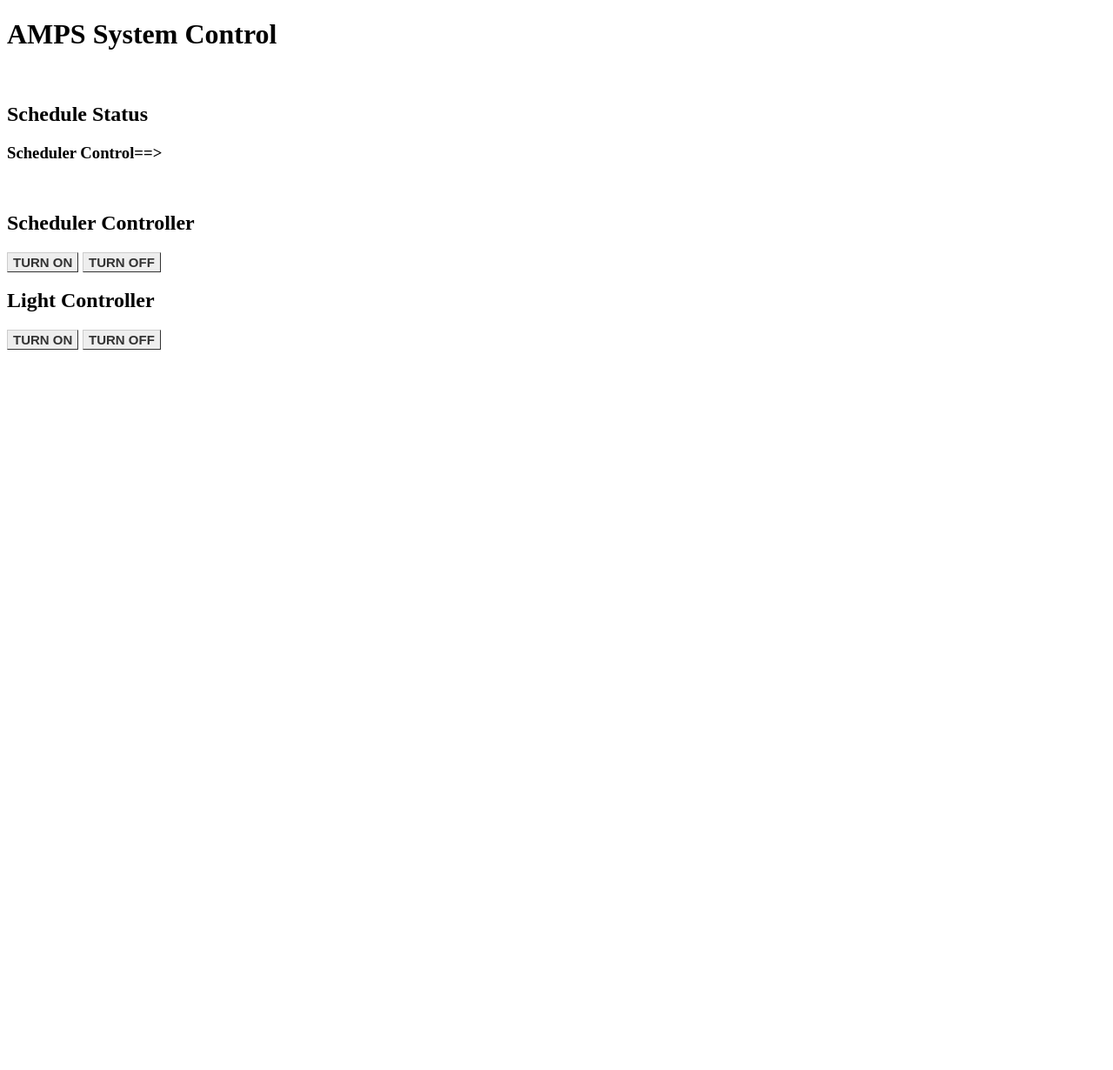
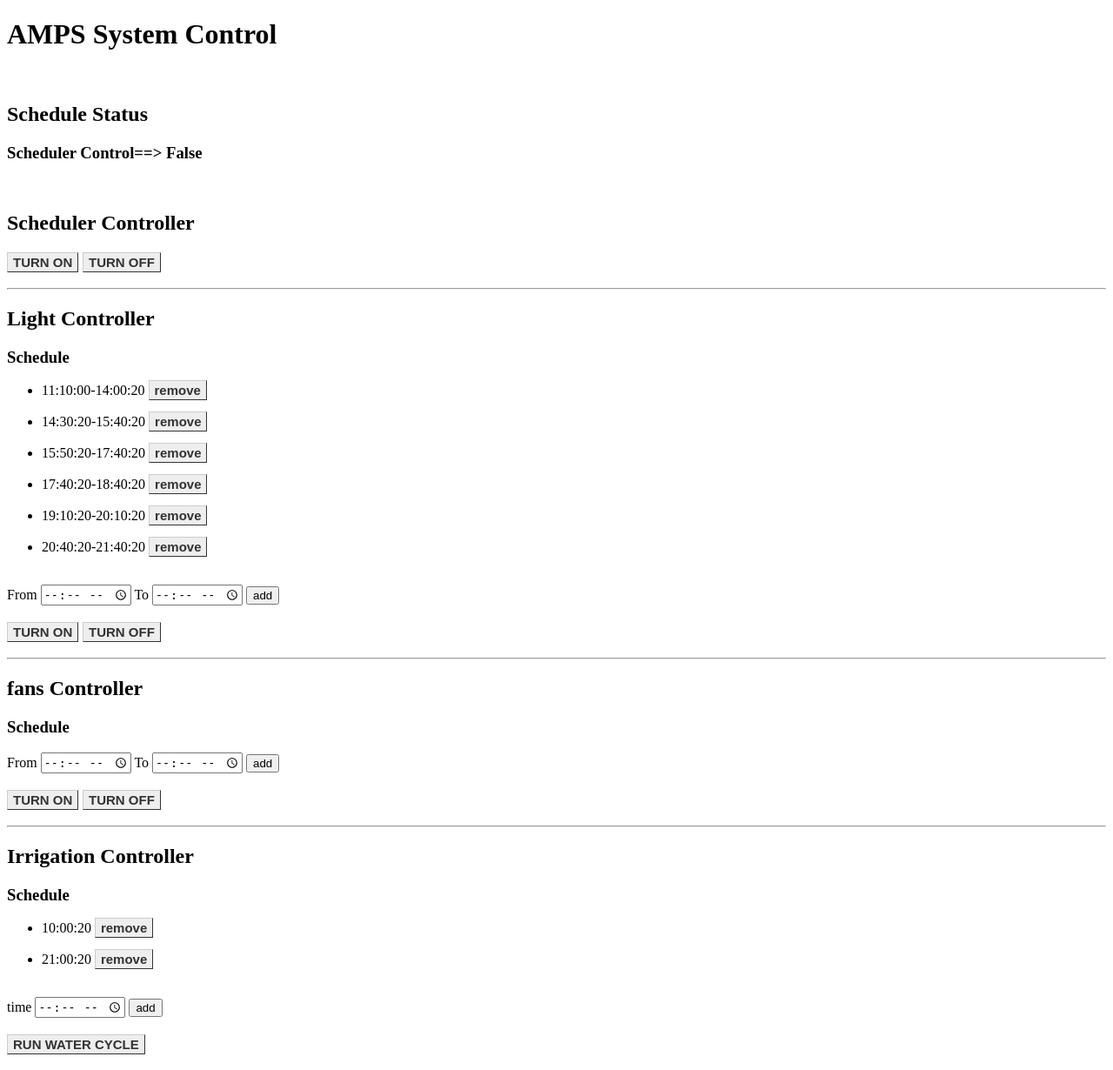
Before and after one commit to ashkanrdn/Deploy-Test, a Flask app: page / in a window 1280 px wide. Shown: the whole page at 87% size. Before the commit the page ends 402 px from the top, so only its background shows below. Run offline with Flask 2, Linux system fonts and the light colour scheme; parts of the project's set-up code (start-up, migrations or seed data) failed here and were passed over.

Commit message:
add interface functionality

```diff
--- a/prototype/app.py
+++ b/prototype/app.py
@@ -1,6 +1,8 @@
+import logging
+from sched import scheduler
 import sys
-
-from flask import Flask, render_template, redirect
+from datetime import datetime
+from flask import Flask, render_template, redirect, request
 from models.scheduler_v2 import scheduler_v2
 from models.actuators.actuator_repository import actuator_repository
 
@@ -10,7 +12,11 @@ app = Flask(__name__)
 @app.route("/")
 def index():
     scheduler_status = scheduler_v2.status
-    return render_template('index.html', scheduler_status=scheduler_status)
+    irrigation_schedule = [cycle_time.time() for cycle_time in scheduler_v2.irrigation_schedule]
+    lighting_schedule = [(lighting_on.time(),lighting_off.time()) for lighting_on, lighting_off in scheduler_v2.lighting_schedule]
+    air_schedule = [(air_on.time(), air_off.time()) for air_on, air_off in scheduler_v2.air_schedule]
+    print(lighting_schedule, air_schedule)
+    return render_template('index.html', scheduler_status=scheduler_status, irrigation_schedule=irrigation_schedule, lighting_schedule=lighting_schedule, air_schedule=air_schedule)
     # return f"<h1>Hello Worlld {scheduler_status}</h1>"
 
 
@@ -35,6 +41,58 @@ def lights_off():
     actuator_repository.main_led.off()
     return redirect("/")
 
+@app.route("/fans/on")
+def fans_on():
+    actuator_repository.fans_on()
+    return redirect("/")
+
+@app.route("/fans/off")
+def fans_off():
+    actuator_repository.fans_off()
+    return redirect("/")
+
+@app.route("/irg/run")
+def run_water_cycle():
+    actuator_repository.run_water_cycle()
+    return redirect("/")
+
+@app.route("/remove/<type>/<time>")
+def remove_time(type, time):
+    if type == "IRG":
+        scheduler_v2.remove_irrigation_job(scheduled_time=time)
+    else:
+        scheduler_v2.remove_window_jobs(scheduled_window=time, job_type=type)
+    scheduler_v2.initial_state()
+    return redirect("/")
+
+
+@app.route("/add/", methods=["POST"])
+def add_time():
+    job_type = request.form['type']
+    try:
+
+        if job_type == 'IRG':
+            job_time = request.form['time']
+            job_datetime = datetime.strptime(job_time, "%H:%M")
+            scheduler_v2.create_irrigation_jobs([job_datetime])
+        else:
+            on_datetime = datetime.strptime(request.form['from'], "%H:%M")
+            off_datetime = datetime.strptime(request.form['to'], "%H:%M")
+
+            if job_type == 'LIGHT':
+                scheduler_v2.create_lighting_jobs([(on_datetime, off_datetime)])
+            else:
+                scheduler_v2.create_air_jobs([(on_datetime, off_datetime)])
+
+        scheduler_v2.initial_state()
+
+    except Exception as e:
+        logging.error(e)
+        raise e
+
+
+    return redirect("/")
 
 if __name__ == '__main__':
-    app.run(debug=True)
+    app.debug = True
+    app.run()
--- a/prototype/models/actuators/actuator_repository.py
+++ b/prototype/models/actuators/actuator_repository.py
@@ -56,5 +56,9 @@ class ActuatorRepository:
             self.irrigation.run_water_cycle()
         except Exception as e:
             logging.error(e)
+            raise e
+
+    def sol_check(self):
+        self.irrigation.sol_check()
 
 actuator_repository = ActuatorRepository()
--- a/prototype/templates/index.html
+++ b/prototype/templates/index.html
@@ -10,17 +10,75 @@
 		<br>
 
 		<h2> Schedule Status </h2>
-		<h3> Scheduler Control==>  {{ scheduler_statuss }}</h3>
+		<h3> Scheduler Control==>  {{ scheduler_status }}</h3>
 		<br>
 		<h2> Scheduler Controller </h2>
 		<h3>
 			<a href="/scheduler/on" class="button">TURN ON</a>
 			<a href="/scheduler/off"class="button">TURN OFF</a>
 		</h3>
+		<hr>
+
 		<h2> Light Controller </h2>
+		<h3> Schedule</h3>
+		<ul>{% for on, off in lighting_schedule %}
+				<li>{{on}}-{{off}} <a href="/remove/LIGHT/{{on}}-{{off}}"class="button">remove</a> </li> </br>
+			{% endfor %}
+		</ul>
+		<form action="/add/" method="post">
+			<input type="hidden" id="type" name="type" value="LIGHT">
+			<lable for="from">From</lable>
+			<input type="time" id="from" name="from">
+			<lable for="to">To</lable>
+			<input type="time" id="to" name="to">
+			<input type="submit" value="add">
+
+		</form>
 		<h3>
 			<a href="/light/on" class="button">TURN ON</a>
 			<a href="/light/off"class="button">TURN OFF</a>
 		</h3>
+
+		<hr>
+		<h2> fans Controller </h2>
+		<h3> Schedule</h3>
+		<ul>{% for on, off in air_schedule %}
+				<li>{{on}}-{{off}} <a href="/remove/AIR/{{on}}-{{off}}"class="button">remove</a> </li> </br>
+			{% endfor %}
+		</ul>
+		<form action="/add/" method="post">
+			<input type="hidden" id="type" name="type" value="AIR">
+			<lable for="from">From</lable>
+			<input type="time" id="from" name="from">
+			<lable for="to">To</lable>
+			<input type="time" id="to" name="to">
+			<input type="submit" value="add">
+
+		</form>
+		<h3>
+			<a href="/fans/on" class="button">TURN ON</a>
+			<a href="/fans/off"class="button">TURN OFF</a>
+		</h3>
+		<hr>
+
+		<h2> Irrigation Controller </h2>
+
+		<h3> Schedule</h3>
+		<ul>{% for time in irrigation_schedule %}
+				<li>{{time}} <a href="/remove/IRG/{{time}}"class="button">remove</a> </li> </br>
+			{% endfor %}
+		</ul>
+		<form action="/add/" method="post">
+			<input type="hidden" id="type" name="type" value="IRG">
+			<lable for="time">time</lable>
+			<input type="time" id="time" name="time">
+			<input type="submit" value="add">
+
+		</form>
+		<h3>
+			<a href="/irg/run"class="button">RUN WATER CYCLE</a>
+		</h3>
+
+		</ol>
    </body>
 </html>
```
Also changed, not shown: prototype/models/scheduler_v2.py (+74 -17 lines).
